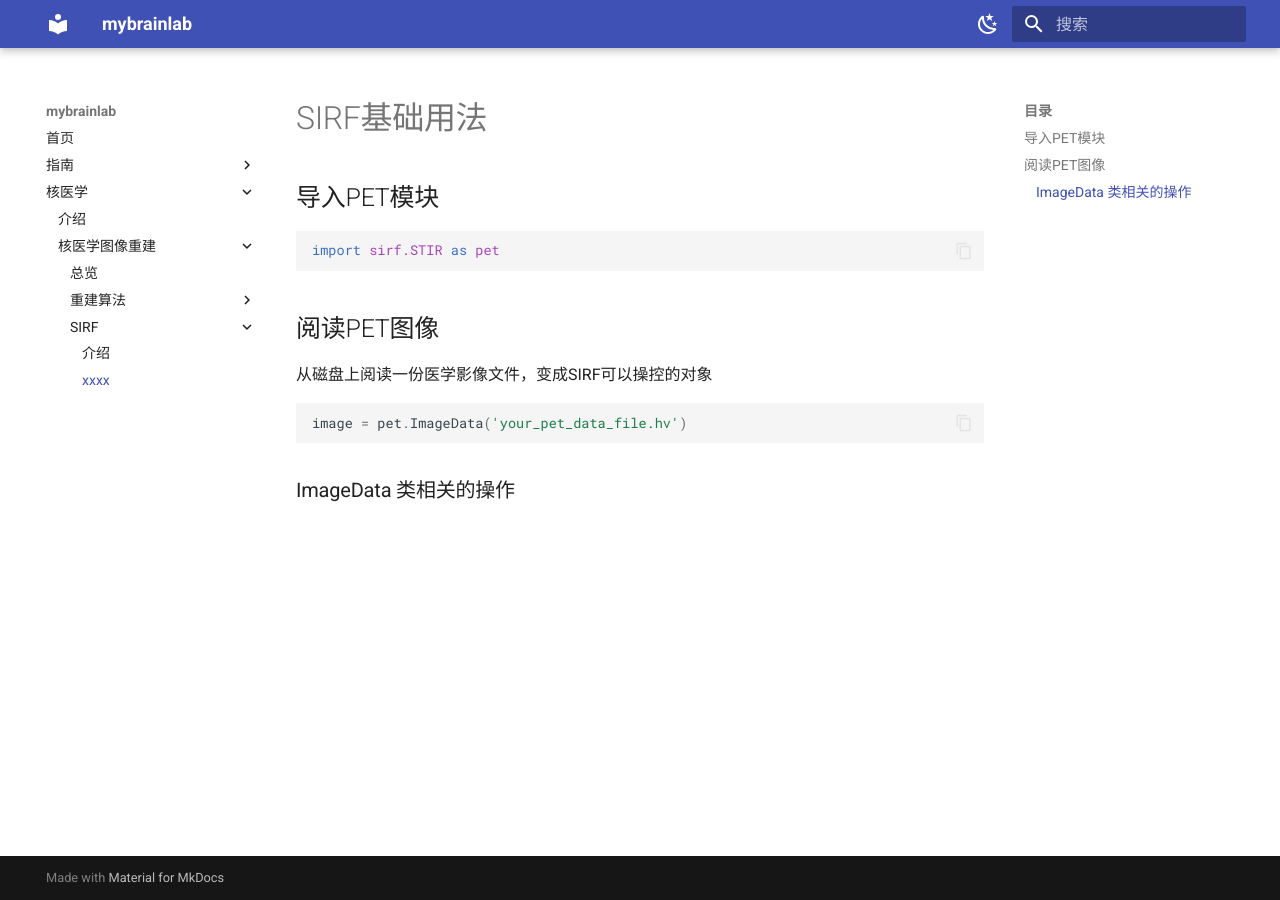
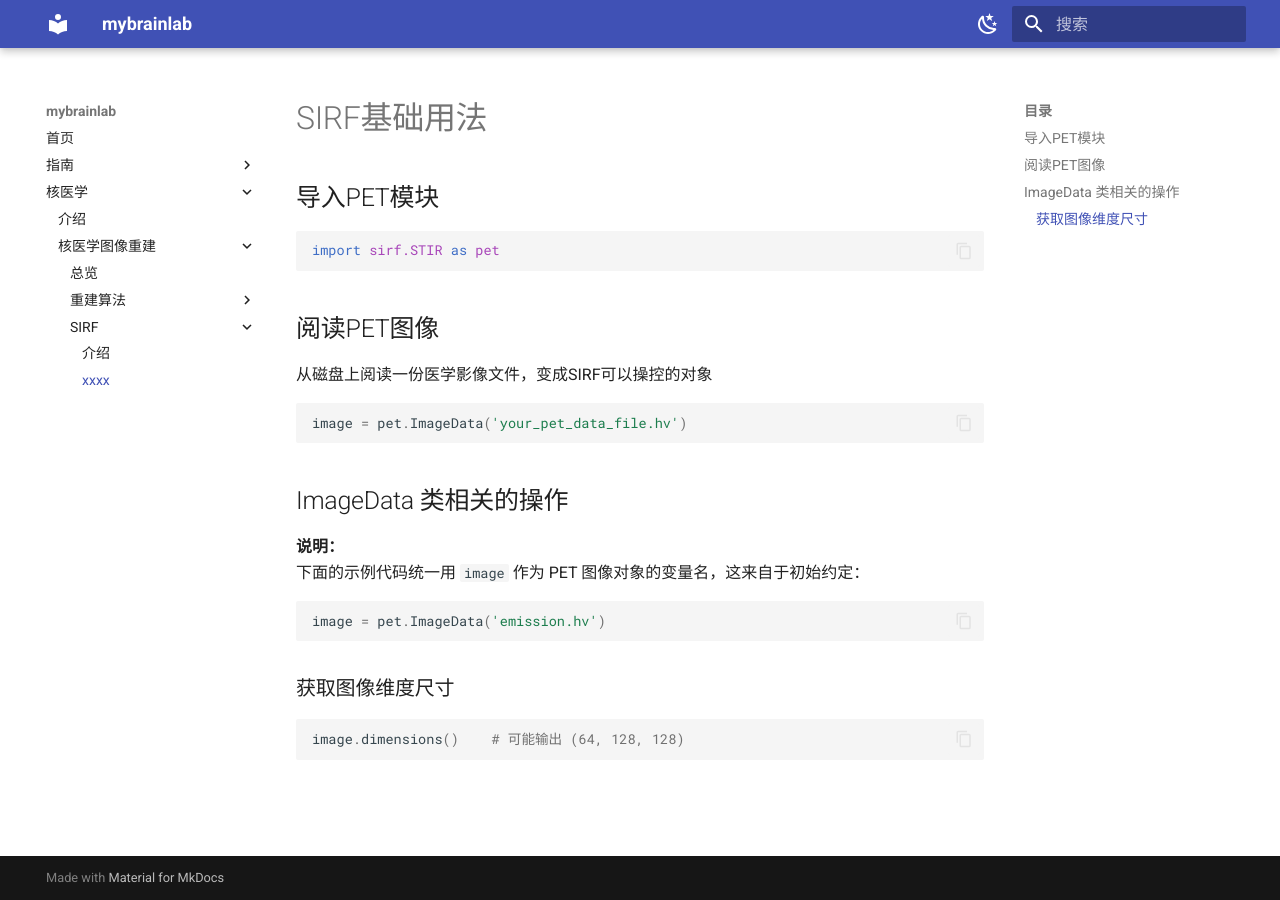
Before and after one commit to dutoumanwulao/mybrainlab, an MkDocs documentation site: the page built from docs/nukmed/recon/sirf/xxxx.md, in a window 1280 px wide. Built offline with MkDocs 1.6.1 and Material for MkDocs 9.7.7, drawn with Linux system fonts in a browser that asks for light colours.

Commit message:
更新了关于image操作的信息

````diff
--- a/docs/nukmed/recon/sirf/xxxx.md
+++ b/docs/nukmed/recon/sirf/xxxx.md
@@ -14,4 +14,17 @@ image = pet.ImageData('your_pet_data_file.hv')
 ```
 
 
-### ImageData 类相关的操作
+## ImageData 类相关的操作
+
+**说明：**
+下面的示例代码统一用 `image` 作为 PET 图像对象的变量名，这来自于初始约定：
+
+```python
+image = pet.ImageData('emission.hv')
+```
+
+### 获取图像维度尺寸
+
+```python
+image.dimensions()    # 可能输出 (64, 128, 128)
+```
````
